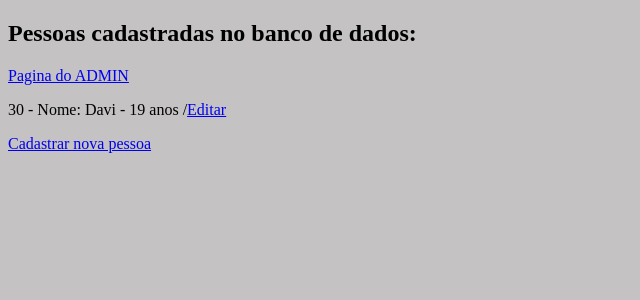
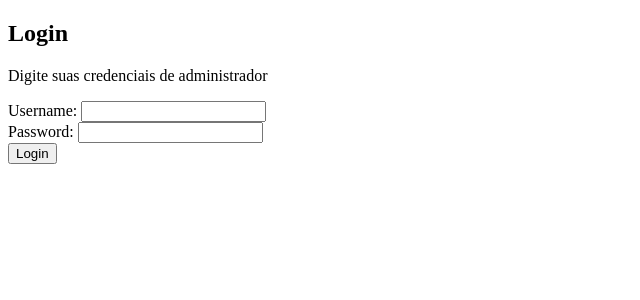
Before and after one commit to Daviqrozz/Django-crud1, a Django app: page / in a window 1280 px wide. Shown: the top 300 px of the page, without its empty margins (0-640 px from the left). Run offline with Django 4.2, Linux system fonts and the light colour scheme; data comes from the database, SQL or seed files in the repository; both versions use the stored data as it was after the commit.

Commit message:
Pagina de login adicionado

```diff
--- a/core/templates/index.html
+++ b/core/templates/index.html
@@ -21,10 +21,21 @@
 </head>
 <body>
     <h2>Pessoas cadastradas no banco de dados:</h2>
-    <a href="http://127.0.0.1:8000/admin" target="_blank">Pagina do ADMIN</a>
+<table border="1">
+    <tr>
+        <td>Nome</td>
+        <td>Idade</td>
+    </tr>
     {% for pessoa in pessoas %}
-    <p>{{pessoa.id}} - Nome:  {{pessoa.nome}} - {{pessoa.idade}} anos /<a href="{% url 'editar' pessoa.id %}">Editar</a>
-    {% endfor %}</p>
-    <a href="{% url 'cadastro'%}">Cadastrar nova pessoa</a>
+    <tr>
+        <td><a title="Editar usuario" href="{% url 'editar' pessoa.id %}">{{ pessoa.nome }}</a></td>
+        <td>{{ pessoa.idade }}</td>
+    </tr>
+    {% endfor %}
+</table>
+
+<p>
+    <a  href="{% url 'cadastro'%}">Cadastrar nova pessoa</a>
+</p>
 </body>
 </html>
--- /dev/null
+++ b/core/templates/login.html
@@ -0,0 +1,22 @@
+<!DOCTYPE html>
+<html lang="en">
+<head>
+    <meta charset="UTF-8">
+    <meta name="viewport" content="width=device-width, initial-scale=1.0">
+    <title>Autenticando</title>
+</head>
+<body>
+    <h2>Login</h2>
+    <p>Digite suas credenciais de administrador</p>
+    <form method="post">
+        {% csrf_token %}
+        <label for="username">Username:</label>
+        <input type="text" name="username" id="username" required>
+        <br>
+        <label for="password">Password:</label>
+        <input type="password" name="password" id="password" required>
+        <br>
+        <input type="submit" value="Login">
+    </form>
+</body>
+</html>
--- a/core/urls.py
+++ b/core/urls.py
@@ -1,9 +1,10 @@
 from django.urls import path
-from .views import home,salvar,editar,update,delete,cadastro
+from .views import home,salvar,editar,update,delete,cadastro,login_view
 
 
 urlpatterns = [
-path('',home),
+path('',login_view,name='login'),
+path('home/',home,name='home'),
 path('cadastro/',cadastro,name='cadastro'),
 path('salvar/',salvar,name='salvar'),
 path('editar/<int:id>',editar,name='editar'),
--- a/core/views.py
+++ b/core/views.py
@@ -1,5 +1,20 @@
 from django.shortcuts import render,redirect
+from django.contrib.auth import authenticate, login
 from .models import Pessoa
+
+def login_view(request):
+    if request.method == 'POST':
+        username = request.POST['username']
+        password = request.POST['password']
+        user = authenticate(request, username=username, password=password)
+        if user is not None:
+            login(request, user)
+            return redirect('home')
+        else:
+            error_message = "Invalid username or password."
+            return render(request, 'login.html', {'error_message': error_message})
+    else:
+        return render(request, 'login.html')
 
 def home(request):
     pessoas = Pessoa.objects.all()
```
Also changed, not shown: db.sqlite3.
